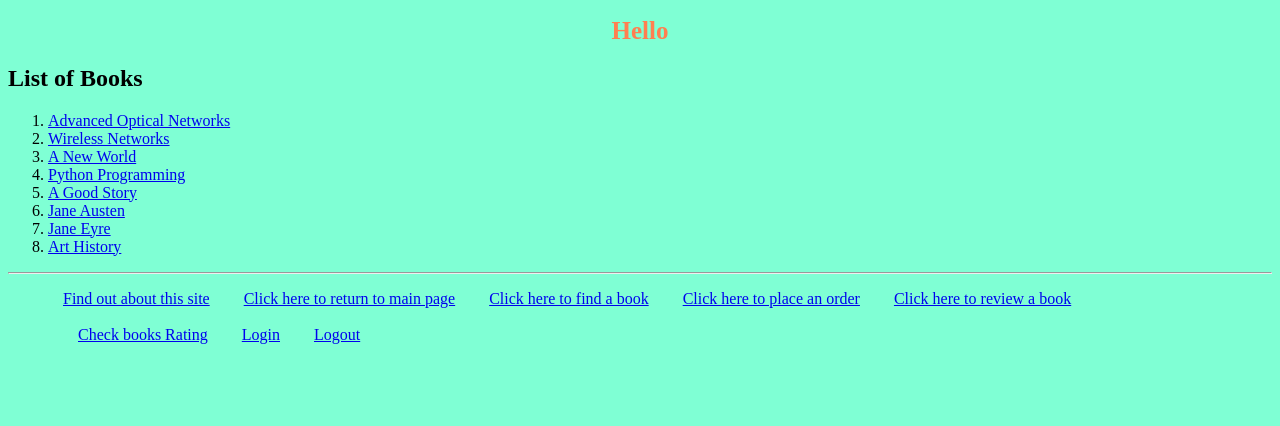
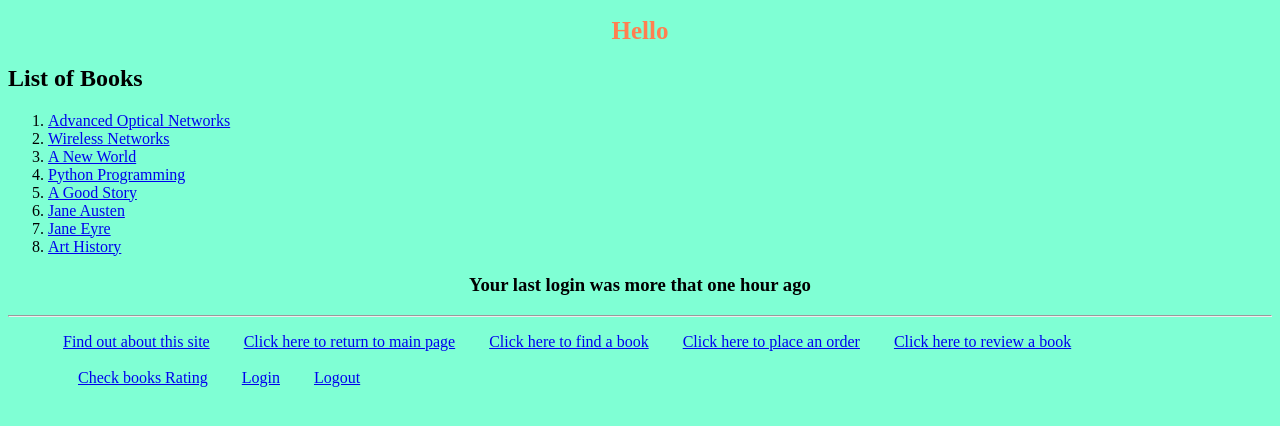
Before and after one commit to adamwarlock/mysiteF19, a Django app: page /myapp/ in a window 1280 px wide. Shown: the top 426 px of the page. Run offline with Django 3.2, Linux system fonts and the light colour scheme; data comes from the database, SQL or seed files in the repository; both versions use the stored data as it was after the commit.

Commit message:
lab 10 part 2

```diff
--- a/myapp/views.py
+++ b/myapp/views.py
@@ -1,4 +1,5 @@
-from django.shortcuts import render, get_object_or_404, redirect
+from django.shortcuts import render, get_object_or_404, redirect, render_to_response
+from django.template.loader import render_to_string
 from django.urls import reverse
 
 from .models import Publisher, Book, Member, Order, Review
@@ -6,12 +7,17 @@ from django.http import HttpResponse, HttpResponseRedirect
 from .forms import SearchForm, OrderForm, ReviewForm
 from django.contrib.auth import authenticate, login, logout
 from django.contrib.auth.decorators import login_required, user_passes_test
+import random, datetime, json, pytz
 
 
 # Create your views here.
 def index(request):
+    if 'last_login' in request.session:
+        last_login = request.session['last_login']
+    else:
+        last_login = 'Your last login was more that one hour ago'
     booklist = Book.objects.all().order_by('id')[:10]
-    return render(request, 'myapp/index.html', {'booklist': booklist})
+    return render(request, 'myapp/index.html', {'booklist': booklist, 'last_login': last_login})
 
 
 # def index(request):
@@ -23,7 +29,18 @@ def index(request):
 #     return render(request, 'myapp/about0.html')
 
 def about(request):
-    return render(request, 'myapp/about.html')
+    response = HttpResponse()
+    if request.COOKIES.get('lucky_num'):
+        mynum = request.COOKIES.get('lucky_num')
+
+    else:
+        mynum = random.randint(1, 100)
+
+    response.set_cookie('lucky_num', mynum, 300)
+    temp = render_to_string('myapp/about.html', {'mynum': mynum})
+
+    response.write(temp)
+    return response
 
 
 def detail(request, book_id):
@@ -124,7 +141,11 @@ def user_login(request):
         password = request.POST['password']
 
         user = authenticate(username=username, password=password)
-        #print(user)
+        dt = datetime.datetime.now(pytz.timezone('America/Toronto'))
+
+
+        request.session['last_login'] = 'Last Login: '+ json.dumps(dt, default=str)
+        request.session.set_expiry(360)
         if user:
             if user.is_active:
                 login(request, user)
--- a/mysiteF19/settings.py
+++ b/mysiteF19/settings.py
@@ -116,7 +116,7 @@ USE_L10N = True
 
 USE_TZ = True
 
-
+LOGIN_URL='/myapp/login'
 # Static files (CSS, JavaScript, Images)
 # https://docs.djangoproject.com/en/2.2/howto/static-files/
 
--- a/templates/myapp/about.html
+++ b/templates/myapp/about.html
@@ -4,4 +4,5 @@
 
 {% block body_block %}
 <p>This is an eBook APP</p>
+    <p>You lucky number is {{ mynum }}</p>
 {% endblock %}
--- a/templates/myapp/index.html
+++ b/templates/myapp/index.html
@@ -10,6 +10,7 @@
                 <li> <a href="{% url 'myapp:book_detail' book.id %}">{{book.title}} </a> </li>
             {% endfor %}
         </ol>
+        <h3 align="center">{{ last_login }}</h3>
 
     {% else %}
         <strong>There are no available books!</strong>
```
Also changed, not shown: db.sqlite3.
